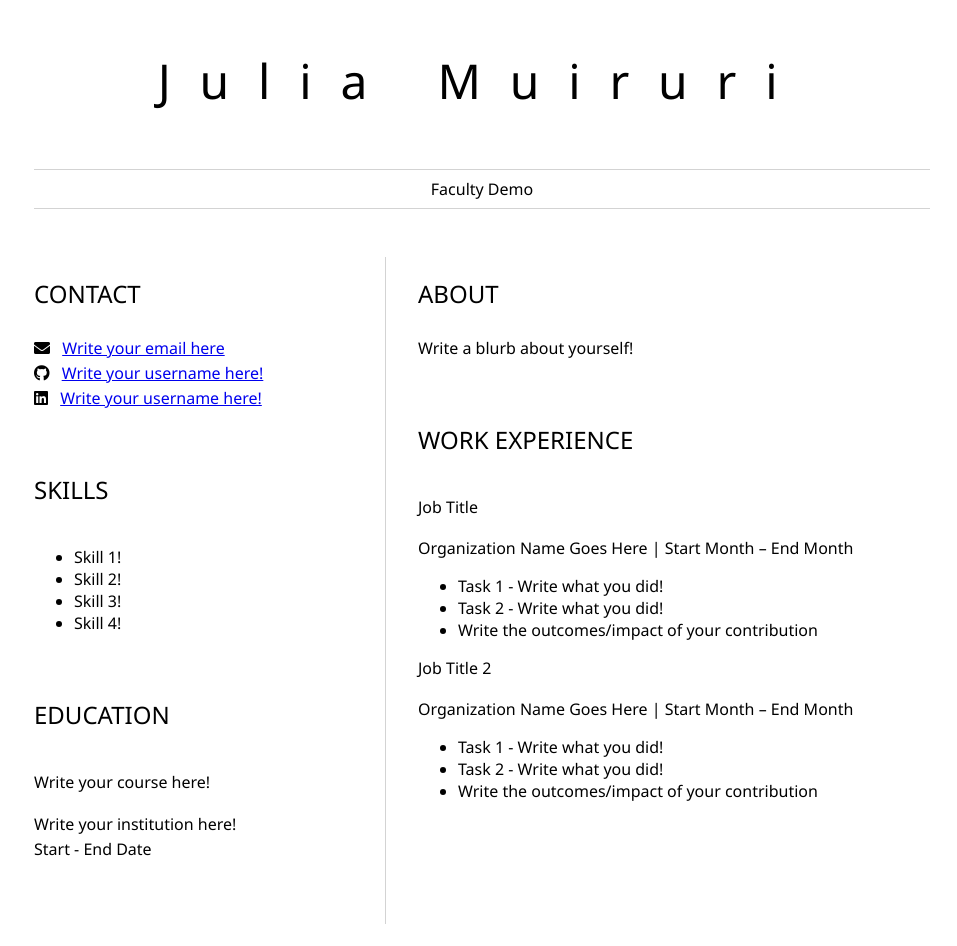
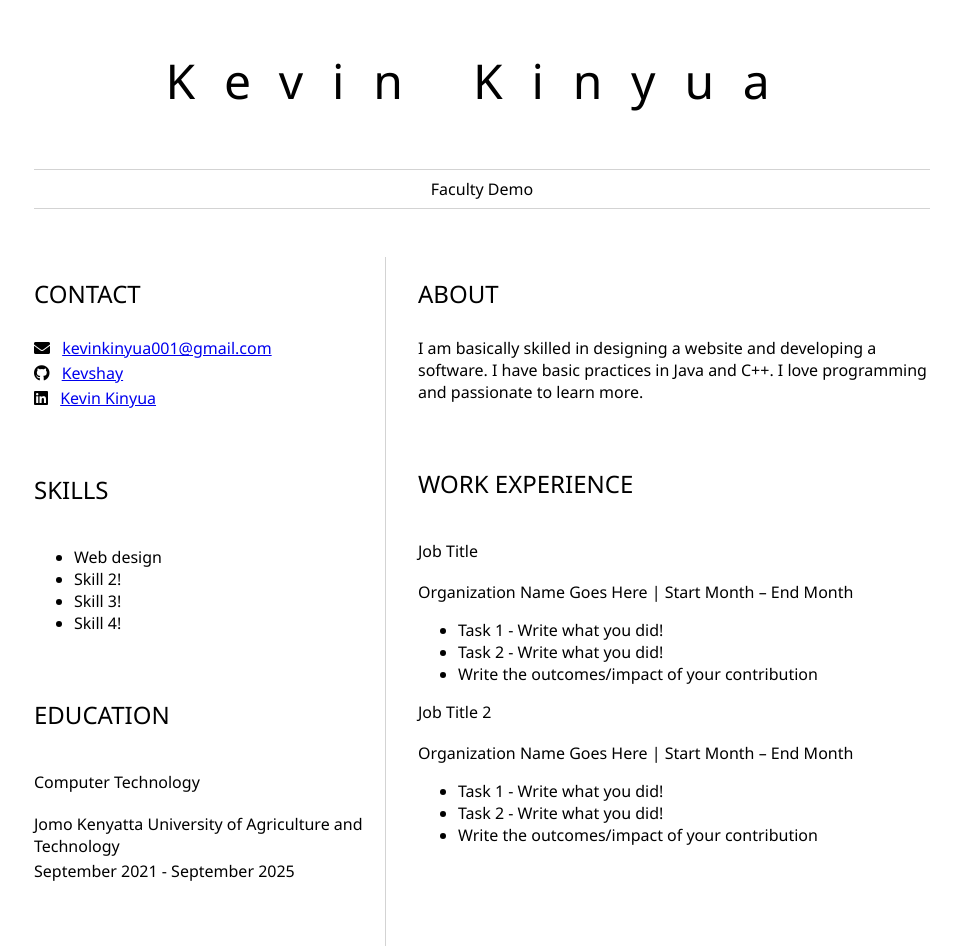
Before and after one commit to Kevshay/myresume, a plain HTML site: page index.html in a window 1280 px wide. Shown: the whole page, without its empty margins (158-1115 px from the left). Before the commit the page ends 924 px from the top, so only its background shows below. Drawn offline with Linux system fonts and the light colour scheme.

Commit message:
myresume

```diff
--- a/index.html
+++ b/index.html
@@ -2,13 +2,13 @@
 	<head>
 		<link href="style.css" rel="stylesheet">
         <link rel="stylesheet" href="https://cdnjs.cloudflare.com/ajax/libs/font-awesome/5.15.4/css/all.min.css">
-        <title>Julia Muiruri</title>
+        <title>Kevin Kinyua</title>
 	</head>
 
 	<body>
 		<header id="header">
 			<!-- resume header with your name and title -->
-			<h1>Julia Muiruri</h1>
+			<h1>Kevin Kinyua</h1>
 			<hr>
 			Faculty Demo
 			<hr>
@@ -20,22 +20,22 @@
 					<!-- contact info including social media -->
                     <p>
                         <i class="fa fa-envelope" aria-hidden="true"></i>
-                        <a href="mailto:username@domain.top-level domain">Write your email here</a>
+                        <a href="mailto:username@domain.top-level domain">kevinkinyua001@gmail.com</a>
                     </p>
                     <p>
                         <i class="fab fa-github" aria-hidden="true"></i>
-                        <a href="github.com/yourGitHubUsername">Write your username here!</a>
+                        <a href="github.com/yourGitHubUsername">Kevshay</a>
                     </p>
                     <p>
                         <i class="fab fa-linkedin" aria-hidden="true"></i>
-                        <a href="linkedin.com/yourLinkedInUsername">Write your username here!</a>
+                        <a href="linkedin.com/yourLinkedInUsername">Kevin Kinyua</a>
                     </p>
 				</section>
 				<section>
 					<h2>SKILLS</h2>
 					<!-- your skills -->
                     <ul>
-                        <li>Skill 1!</li>
+                        <li>Web design</li>
                         <li>Skill 2!</li>
                         <li>Skill 3!</li>
                         <li>Skill 4!</li>
@@ -44,12 +44,12 @@
 				<section>
 					<h2>EDUCATION</h2>
 					<!-- your education -->
-                    <h3>Write your course here!</h3>
+                    <h3>Computer Technology</h3>
                     <p>
-                        Write your institution here!
+                        Jomo Kenyatta University of Agriculture and Technology
                     </p>
                     <p>
-                        Start - End Date
+                        September 2021 - September 2025
                     </p>
 				</section>
 			</article>
@@ -57,7 +57,7 @@
 				<section>
 					<h2>ABOUT</h2>
 					<!-- about you -->
-                    <p>Write a blurb about yourself!</p>
+                    <p>I am basically skilled in designing a website and developing a software. I have basic practices in Java and C++. I love programming and passionate to learn more.</p>
 				</section>
 				<section>
 					<h2>WORK EXPERIENCE</h2>
```
